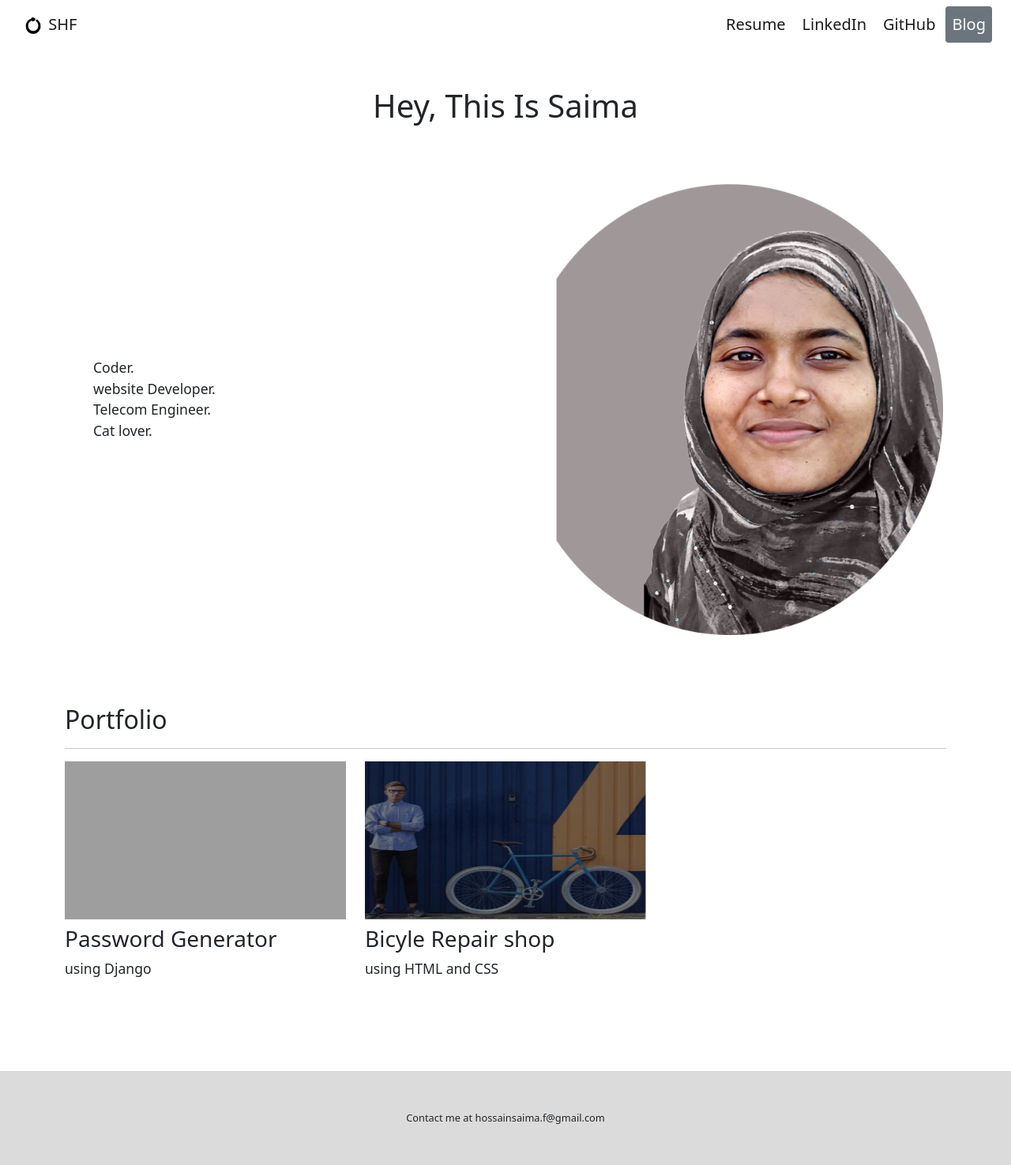
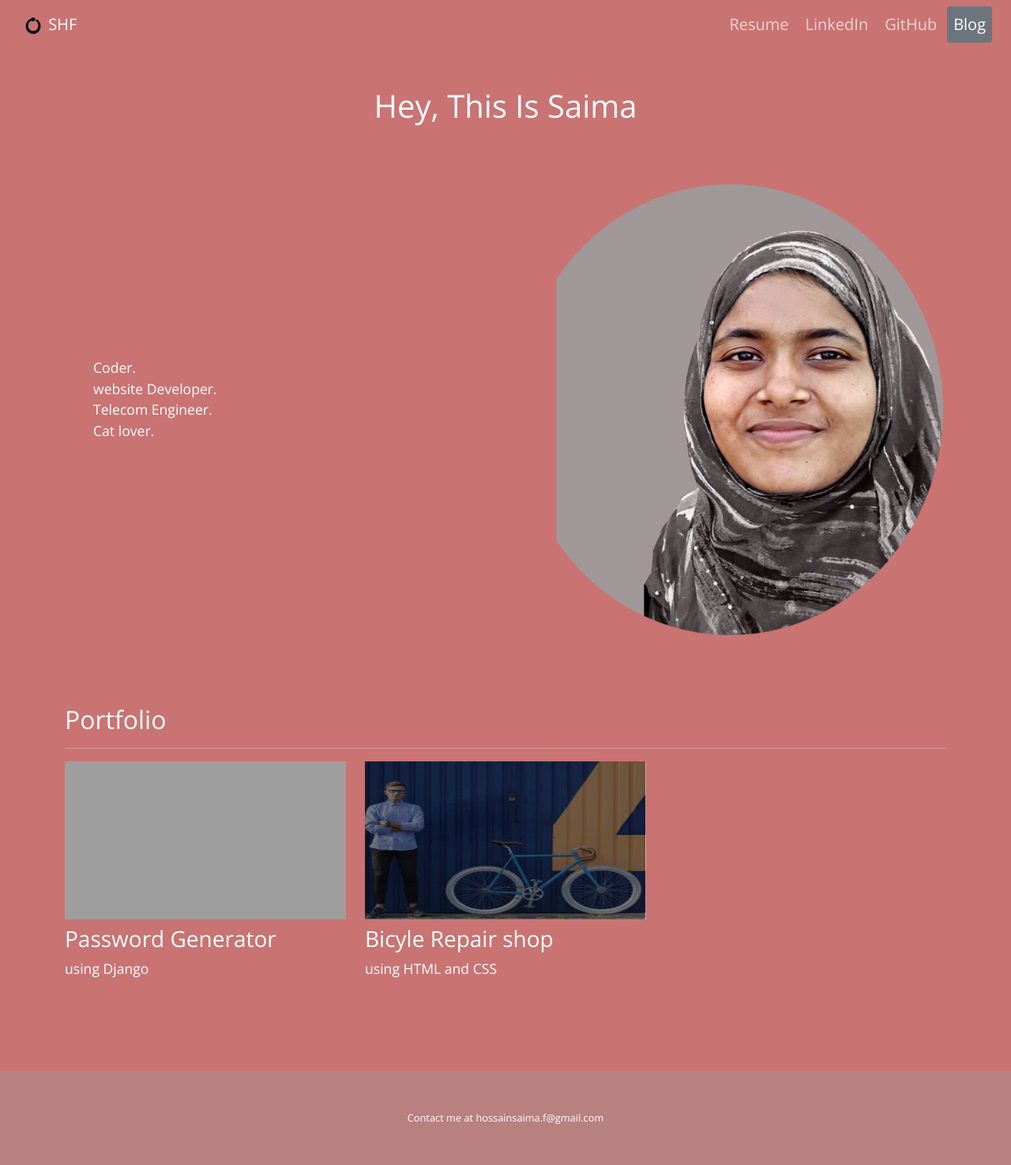
Before and after one commit to shfaria/shf_Portfolio, a Django app: page / in a window 1280 px wide. Shown: the whole page at 79% size. Run offline with Django 3.2, Linux system fonts and the light colour scheme; data comes from the database, SQL or seed files in the repository; grey boxes are pictures that could not be loaded.

Commit message:
gitignore added

```diff
--- a/personalPortfolio/settings.py
+++ b/personalPortfolio/settings.py
@@ -9,8 +9,10 @@ https://docs.djangoproject.com/en/3.2/topics/settings/
 For the full list of settings and their values, see
 https://docs.djangoproject.com/en/3.2/ref/settings/
 """
-
+import os
 from pathlib import Path
+from dotenv import load_dotenv
+load_dotenv()
 
 # Build paths inside the project like this: BASE_DIR / 'subdir'.
 BASE_DIR = Path(__file__).resolve().parent.parent
@@ -20,7 +22,7 @@ BASE_DIR = Path(__file__).resolve().parent.parent
 # See https://docs.djangoproject.com/en/3.2/howto/deployment/checklist/
 
 # SECURITY WARNING: keep the secret key used in production secret!
-SECRET_KEY = 'django-insecure-q0fe=tgr*!lrm)vbqw@062sy_&@lwu+=tkgo!t4ion3-7ocm89'
+SECRET_KEY = str(os.getenv('SECRET_KEY'))
 
 # SECURITY WARNING: don't run with debug turned on in production!
 DEBUG = True
--- a/portfolio/static/portfolio/style.css
+++ b/portfolio/static/portfolio/style.css
@@ -1,13 +1,16 @@
 body{
-    background-color: white;
+    background-color: rgb(201, 115, 115);
+    color: white;
+    font-family: 'Open Sans', sans-serif;
 }
-
 .container{
     min-height: 800px;
 }
+
 .nav-item{
     margin-left: 5px;
 }
+
 .footer {
     background-color: rgba(156, 153, 153, 0.349);
     padding-top: 50px;
@@ -23,6 +26,13 @@ a, a:hover{
     color: black;
 
 }
+a{
+    color: white;
+}
+
 p{
     font-size: 1.1rem;
 }
+.navbar-nav.ms-auto.float-end.fs-5 li a{
+    color: rgba(255, 255, 255, 0.705);
+}
--- a/portfolio/templates/portfolio/base.html
+++ b/portfolio/templates/portfolio/base.html
@@ -1,5 +1,4 @@
 {%load static%}
-
 
 <!doctype html>
 <html lang="en">
@@ -7,6 +6,9 @@
 <head>
     <meta charset="utf-8">
     <meta name="viewport" content="width=device-width, initial-scale=1">
+    <link rel="preconnect" href="https://fonts.googleapis.com">
+    <link rel="preconnect" href="https://fonts.gstatic.com" crossorigin>
+    <link href="https://fonts.googleapis.com/css2?family=Open+Sans:wght@300&display=swap" rel="stylesheet">
     <link href="https://cdn.jsdelivr.net/npm/bootstrap@5.1.0/dist/css/bootstrap.min.css" rel="stylesheet"
         integrity="sha384-KyZXEAg3QhqLMpG8r+8fhAXLRk2vvoC2f3B09zVXn8CA5QIVfZOJ3BCsw2P0p/We" crossorigin="anonymous">
     <link rel="icon" type="image/png" href="{% static 'portfolio/logo.png' %}">
@@ -21,7 +23,7 @@
             <div class="container-fluid">
                 <a class="navbar-brand ps-2" href="{% url 'home' %}">
                     <img src="{% static 'portfolio/logo.png' %}" width="20" height="25"  alt="SHF's Logo">
-                    <span class="p-1 ">SHF</span>
+                    <span class="p-1 text-white">SHF</span>
                 </a>
                 <button class="navbar-toggler" type="button" data-bs-toggle="collapse"
                     data-bs-target="#navbarSupportedContent" aria-controls="navbarSupportedContent" aria-expanded="false"
@@ -36,14 +38,14 @@
                                     <a class="nav-link active" aria-current="page" href="{% static 'portfolio/resume.pdf' %}">Resume</a>
                                 </li>
                                 <li class="nav-item">
-                                    <a class="nav-link active" aria-current="page" href="https://www.linkedin.com/in/saima-hossain-faria-879b1b1aa/" target="_blank">LinkedIn</a>
+                                    <a class="nav-link active " aria-current="page" href="https://www.linkedin.com/in/saima-hossain-faria-879b1b1aa/" target="_blank">LinkedIn</a>
                                 </li>
                                 <li class="nav-item">
                                     <a class="nav-link active" aria-current="page" href="https://github.com/shfaria" target="_blank">GitHub</a>
                                 </li>
 
                                     <li class="nav-item bg-secondary rounded-2">
-                                        <a class="nav-link active  text-white " aria-current="page" href="{% url 'blog:all_blogs' %}">Blog</a>
+                                        <a class="nav-link active text-white" aria-current="page" href="{% url 'blog:all_blogs' %}">Blog</a>
                                     </li>
 
 
```
Also changed, not shown: 1 other file.
